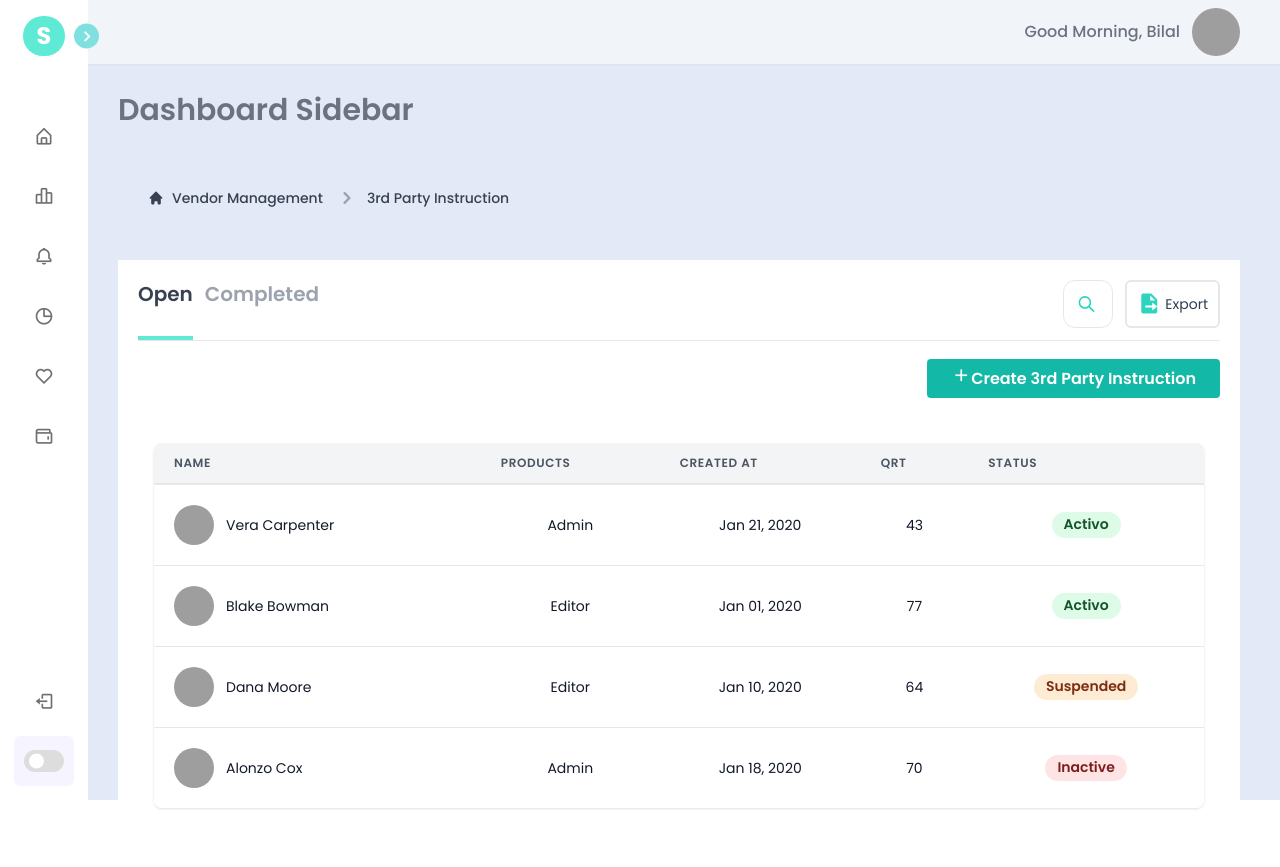
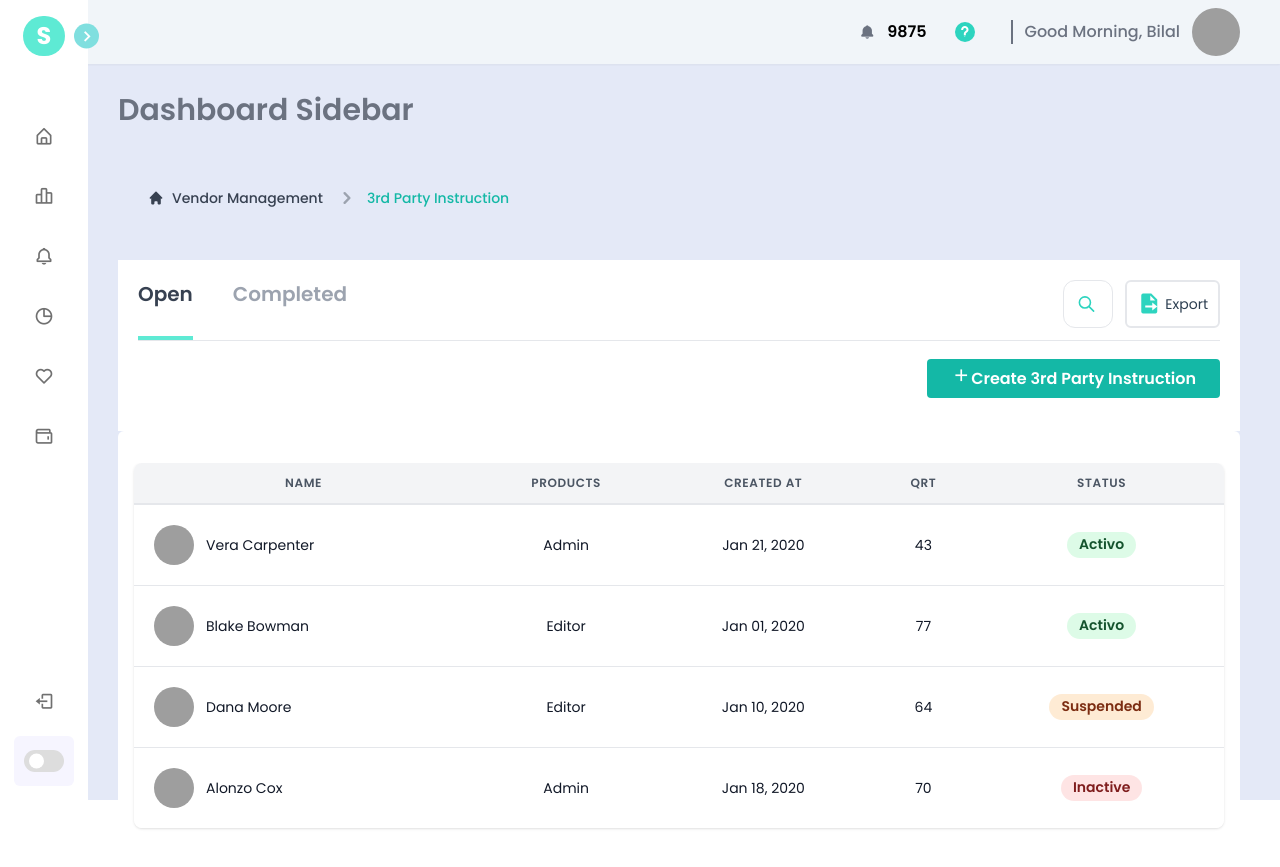
Before and after one commit to Moreno-Hernakov/bootcampInosoft_finalproject, a Vue app: page / in a window 1280 px wide. Built offline with nearby package versions, Linux system fonts and the light colour scheme; grey boxes are pictures that could not be loaded.

Commit message:
dropdown create

```diff
--- a/package.json
+++ b/package.json
@@ -9,12 +9,16 @@
   "dependencies": {
     "core-js": "^3.8.3",
     "vue": "^2.6.14",
-    "vue-router": "^3.5.1"
+    "vue-router": "^3.5.1",
+    "vue-tailwind": "^2.5.1"
   },
   "devDependencies": {
     "@vue/cli-plugin-babel": "~5.0.0",
     "@vue/cli-plugin-router": "~5.0.0",
     "@vue/cli-service": "~5.0.0",
+    "autoprefixer": "^10.4.13",
+    "postcss": "^8.4.19",
+    "tailwindcss": "^3.2.4",
     "vue-template-compiler": "^2.6.14"
   }
 }
--- a/src/components/Navbar.vue
+++ b/src/components/Navbar.vue
@@ -2,6 +2,11 @@
     <div
         class="pl-10 w-full h-16 bg-slate-100 shadow-sm flex navbar text-gray-500 dark:bg-[#242526] dark:text-white flex justify-end px-10">
         <div class="flex items-center gap-3 font-medium">
+            <div class="border-r-2 border-gray-500 flex items-center gap-3 px-5">
+                <i class='bx bxs-bell'></i>
+                <p class="text-black font-semibold">9875</p>
+                <i class='bx bx-question-mark font-bold text-white bg-teal-400 p-0.5 rounded-full mx-4' ></i>
+            </div>
             <h1>Good Morning, Bilal</h1>
             <img src="../assets/01.jpg" class="w-12 h-12 rounded-full">
         </div>
--- a/src/views/HomeView.vue
+++ b/src/views/HomeView.vue
@@ -26,7 +26,7 @@
                   clip-rule="evenodd"></path>
               </svg>
               <a href="#"
-                class="ml-1 text-sm font-medium text-gray-700 hover:text-gray-900 md:ml-2 dark:text-gray-400 dark:hover:text-white">3rd
+                class="ml-1 text-sm font-medium text-teal-500 hover:text-teal-700 md:ml-2 dark:text-gray-400 dark:hover:text-white">3rd
                 Party Instruction</a>
             </div>
           </li>
@@ -40,7 +40,7 @@
 
         <div class="w-full flex justify-between border-b">
           <div>
-            <ul class="flex gap-3 text-gray-400 text-xl font-semibold cursor-pointer h-full">
+            <ul class="flex gap-10 text-gray-400 text-xl font-semibold cursor-pointer h-full">
               <li class="border-b-4 border-teal-300 pb-3 text-gray-700">Open</li>
               <li class="hover:border-b-4 hover:border-teal-300 hover:pb-3 hover:text-gray-700">Completed</li>
             </ul>
@@ -67,13 +67,51 @@
 
         <div class="flex justify-end">
           <div class="my-5">
-            <label for="create-modal"
+            <label @click="show = !show"
               class="relative group h-14 bg-teal-500 px-6 py-2 rounded before:rounded font-semibold before:absolute before:inset-0  before:bg-teal-700 before:scale-x-0 before:origin-right before:transition before:duration-300 hover:before:scale-x-100 hover:before:origin-left ">
 
               <span class="relative text-base text-white">
                 <i class='bx bx-plus text-xl'></i>Create 3rd Party Instruction</span>
 
+              <div v-show="show" class="
+          absolute
+          mt-2
+          bg-white
+          rounded-md
+          shadow-xl
+          w-full
+          text-start
+        ">
+                <router-link to="/createLogistic" class="
+            block
+            px-4
+            py-3
+            text-sm
+            hover:bg-gray-200 flex
+            flex items-center
+          ">
+                  <i class='bx bxs-truck text-2xl mr-5 text-teal-500'></i>
+                  <p>
+                    Logistic Instruction
+                  </p>
+                </router-link>
+                <router-link to="/createService" class="
+            block
+            px-4
+            py-3
+            text-sm
+            hover:bg-gray-200
+            flex items-center
+          ">
+                  <i class='bx bx-cog text-2xl text-teal-500 mr-5'></i>
+                  <p>
+                    Service Instruction
+                  </p>
+                </router-link>
+              </div>
+
             </label>
+          </div>
         </div>
       </div>
 
@@ -86,23 +124,23 @@
                 <thead>
                   <tr>
                     <th
-                        class="px-5 py-3 border-b-2 border-gray-200 bg-gray-100 text-left text-xs font-semibold text-gray-600 uppercase tracking-wider">
+                      class="px-5 py-3 border-b-2 border-gray-200 bg-gray-100 text-xs font-semibold text-gray-600 uppercase tracking-wider">
                       Name
                     </th>
                     <th
-                        class="px-5 py-3 border-b-2 border-gray-200 bg-gray-100 text-left text-xs font-semibold text-gray-600 uppercase tracking-wider">
+                      class="px-5 py-3 border-b-2 border-gray-200 bg-gray-100 text-xs font-semibold text-gray-600 uppercase tracking-wider">
                       products
                     </th>
                     <th
-                        class="px-5 py-3 border-b-2 border-gray-200 bg-gray-100 text-left text-xs font-semibold text-gray-600 uppercase tracking-wider">
+                      class="px-5 py-3 border-b-2 border-gray-200 bg-gray-100 text-xs font-semibold text-gray-600 uppercase tracking-wider">
                       Created at
                     </th>
                     <th
-                        class="px-5 py-3 border-b-2 border-gray-200 bg-gray-100 text-left text-xs font-semibold text-gray-600 uppercase tracking-wider">
+                      class="px-5 py-3 border-b-2 border-gray-200 bg-gray-100 text-xs font-semibold text-gray-600 uppercase tracking-wider">
                       QRT
                     </th>
                     <th
-                        class="px-5 py-3 border-b-2 border-gray-200 bg-gray-100 text-left text-xs font-semibold text-gray-600 uppercase tracking-wider">
+                      class="px-5 py-3 border-b-2 border-gray-200 bg-gray-100 text-xs font-semibold text-gray-600 uppercase tracking-wider">
                       Status
                     </th>
                   </tr>
@@ -222,9 +260,7 @@
                             alt="" />
                         </div>
                         <div class="ml-3">
-                            <p class="text-gray-900 whitespace-no-wrap">
-                              Alonzo Cox
-                            </p>
+                          <p class="text-gray-900 whitespace-no-wrap">Alonzo Cox</p>
                         </div>
                       </div>
                     </td>
@@ -253,7 +289,6 @@
     </div>
 
   </div>
-  </div>
 </template>
 
 <script>
@@ -264,6 +299,11 @@ export default {
   name: 'HomeView',
   components: {
     HelloWorld
-  }
+  },
+  data() {
+    return {
+      show: false,
+    };
+  },
 }
 </script>
```
Also changed, not shown: 1 other file (tests, documents, lock files or other folders). Lines whose indentation alone changed are shown as unchanged.
